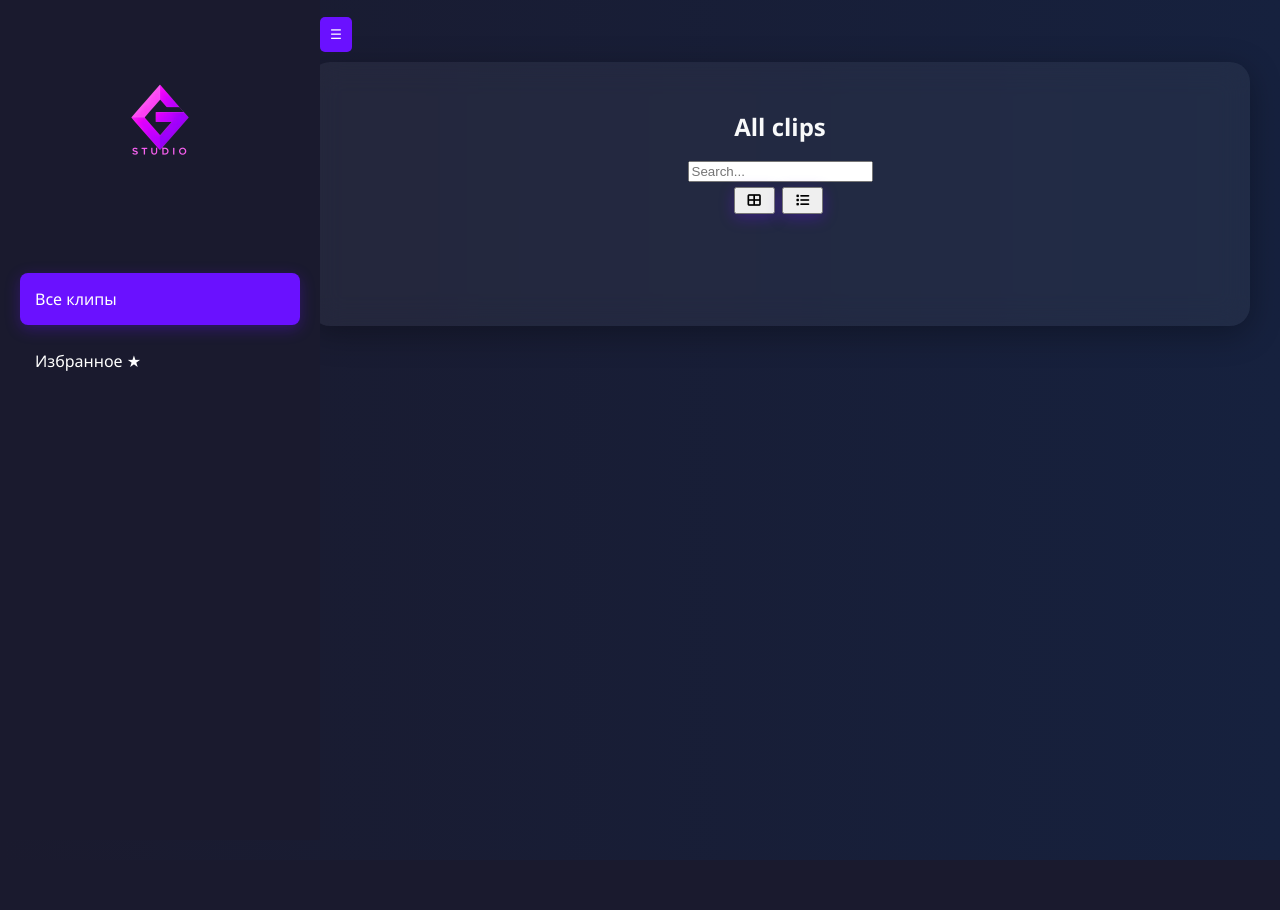
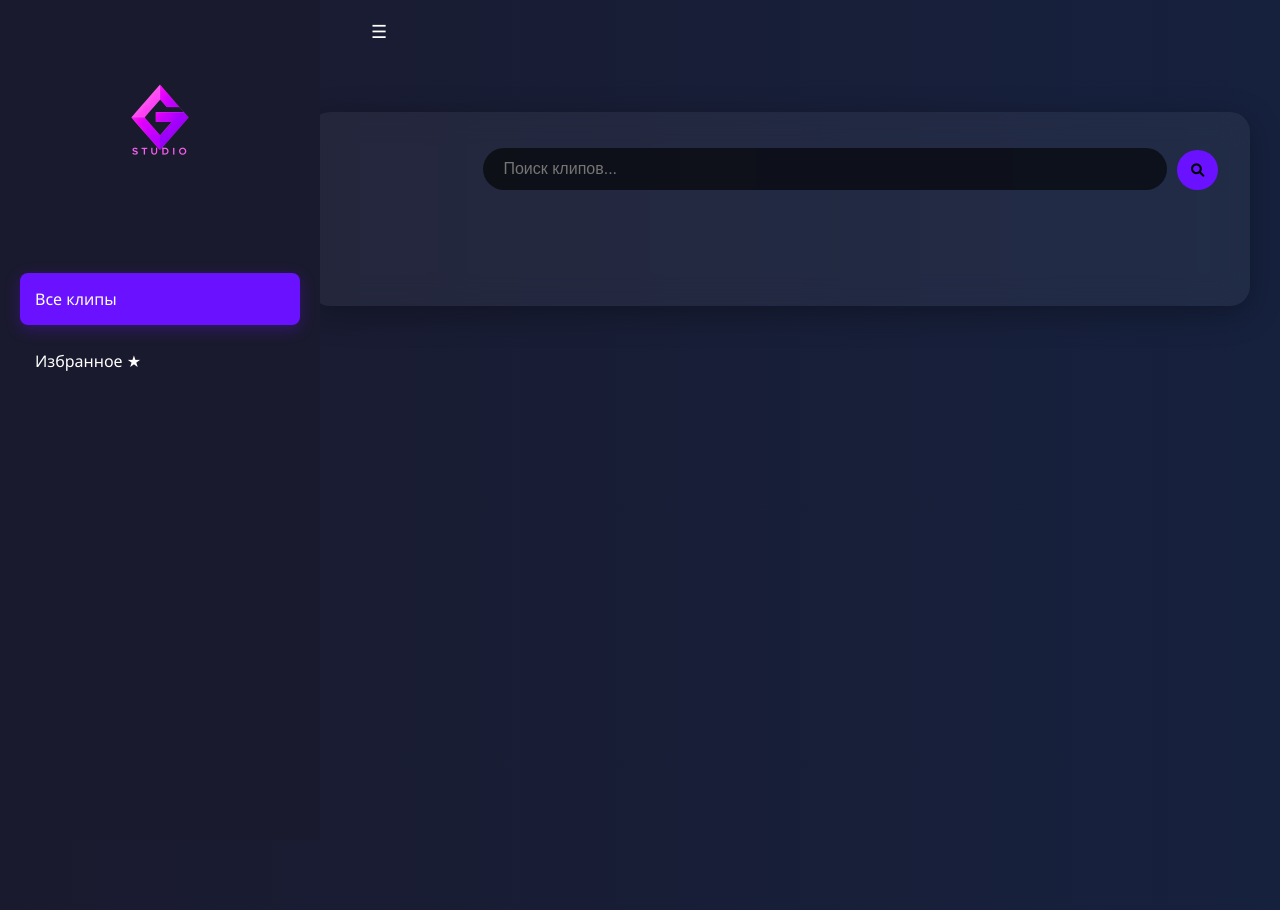
Before and after one commit to kirillsaitow/MyClips, a Flask app: page / in a window 1280 px wide. Before the commit the page ends 860 px from the top, so only its background shows below. Run offline with Flask 3, Linux system fonts and the light colour scheme.

Commit message:
new version, stable one 0.1.2

```diff
--- a/app.py
+++ b/app.py
@@ -141,17 +141,28 @@ def add_header(response):
 @app.route('/favorite', methods=['POST'])
 def toggle_favorite():
     filename = request.json.get('filename')
+    if not filename:
+        return jsonify({'status': 'error', 'message': 'Filename is required'}), 400
+
     favorites = request.cookies.get('favorites', '').split(',')
+    favorites = [f for f in favorites if f]  # Убираем пустые значения
 
     if filename in favorites:
         favorites.remove(filename)
+        status = 'removed'
     else:
         favorites.append(filename)
+        status = 'added'
 
-    response = jsonify({'status': 'success'})
-    response.set_cookie('favorites', ','.join(favorites))
+    response = jsonify({
+        'status': 'success',
+        'action': status,
+        'filename': filename,
+        'favorites': favorites
+    })
+
+    response.set_cookie('favorites', ','.join(favorites), max_age=30*24*60*60)
     return response
-
 
 @app.route('/view_mode', methods=['POST'])
 def change_view_mode():
--- a/static/css/style.css
+++ b/static/css/style.css
@@ -278,15 +256,17 @@ h1 {
 
 .collapse-btn {
     position: absolute;
-    right: -32px;
-    top: 17px;
-    background: var(--primary);
+    overflow: hidden;
+    right: -25%;
+    top: 1%;
+    background: transparent;
     color: white;
     border: none;
-    padding: 10px;
+    padding: 4% 4%;
     border-radius: 5px;
     cursor: pointer;
     z-index: 1001;
+    font-size: 18px;
 }
 
 
@@ -472,3 +452,106 @@ h1 {
     box-shadow: 0 4px 15px rgba(106,17,255,0.3);
 
 }
+
+.main-header {
+    position: sticky;
+    top: 2%;
+    z-index: 20;
+    overflow: hidden;
+    left: var(--sidebar-width);
+    right: 0;
+    background: transparent 0;
+    transition: left 0.3s ease;
+}
+
+.search-container {
+    max-width: 800px;
+    margin-left: 15%;
+    margin-top: 4px;
+    margin-bottom: 4px;
+}
+
+.search-box {
+    display: flex;
+    gap: 10px;
+    position: relative;
+}
+
+#search {
+    width: 100%;
+    padding: 12px 20px;
+    border: none;
+    border-radius: 25px;
+    background: rgba(0,0,0,0.6);
+    color: #fff;
+    font-size: 16px;
+    transition: all 0.3s ease;
+}
+
+#search:focus {
+    outline: none;
+    box-shadow: 0 0 0 2px var(--primary);
+    background: rgba(255,255,255,0.15);
+}
+
+.search-btn {
+    background: var(--primary);
+    border: none;
+    margin-block-start: 2px;
+    width: 45px;
+    height: 40px;
+    border-radius: 50%;
+    cursor: pointer;
+    transition: transform 0.3s ease;
+}
+
+.search-btn:hover {
+    transform: scale(0.9);
+}
+
+.clips-list .clip-card {
+    display: grid;
+    grid-template-columns: 200px 1fr;
+    gap: 20px;
+    padding: 15px;
+    background: rgba(255,255,255,0.03);
+    border-radius: 10px;
+}
+
+.clips-list .thumbnail-container {
+    height: 120px;
+}
+
+.clips-list .clip-info {
+    display: flex;
+    flex-direction: column;
+    justify-content: center;
+}
+
+.clips-container {
+    margin-top: 80px;
+    transition: opacity 0.3s ease;
+}
+
+.clip-card {
+    transition: transform 0.2s ease, box-shadow 0.2s ease;
+}
+
+.favorite-btn {
+    transition: all 0.2s cubic-bezier(0.4, 0, 0.2, 1);
+}
+
+:root {
+    --sidebar-width: 280px;
+}
+
+.main-content {
+    margin-left: var(--sidebar-width);
+    padding-top: 80px;
+}
+
+@media (max-width: 768px) {
+    .main-header {
+        left: 0;
+    }
+}
--- a/static/js/app.js
+++ b/static/js/app.js
@@ -14,36 +14,62 @@ document.querySelectorAll('.nav-btn').forEach(btn => {
 });
 
 // Избранное
-function toggleFavorite(filename) {
-    const btn = document.querySelector(`.clip-card[data-filename="${filename}"] .favorite-btn`);
+async function toggleFavorite(filename, event) {
+    event.stopPropagation();
+    const btn = event.target.closest('.favorite-btn');
 
-    fetch('/favorite', {
-        method: 'POST',
-        headers: {
-            'Content-Type': 'application/json',
-        },
-        body: JSON.stringify({ filename: filename })
-    })
-        .then(response => {
-            if(response.ok) {
-                btn.classList.toggle('active');
+    try {
+        const response = await fetch('/favorite', {
+            method: 'POST',
+            headers: {'Content-Type': 'application/json'},
+            body: JSON.stringify({filename: filename})
+        });
+
+        const data = await response.json();
+
+        if(data.status === 'success') {
+            btn.classList.toggle('active', data.action === 'added');
+            btn.textContent = data.action === 'added' ? '★' : '☆';
+
+            // Обновляем счетчик избранного
+            const favoritesCount = document.querySelector('.favorites-count');
+            if(favoritesCount) {
+                favoritesCount.textContent = data.favorites.length;
             }
-        });
+        }
+    } catch(error) {
+        console.error('Ошибка:', error);
+    }
 }
 
-function changeViewMode(mode) {
-    document.cookie = `view_mode=${mode}; path=/`;
-    document.querySelectorAll('.clips-grid, .clips-list').forEach(el => {
-        el.classList.add('hidden-view');
+// Инициализация состояния кнопок при загрузке страницы
+document.addEventListener('DOMContentLoaded', () => {
+    const favorites = document.cookie
+        .split('; ')
+        .find(row => row.startsWith('favorites='))
+        ?.split('=')[1]
+        ?.split(',') || [];
+
+    favorites.forEach(filename => {
+        const btn = document.querySelector(`.clip-card[data-filename="${filename}"] .favorite-btn`);
+        if(btn) {
+            btn.classList.add('active');
+            btn.textContent = '★';
+        }
     });
-    document.querySelector(`.clips-${mode}`).classList.remove('hidden-view');
+});
 
-    // Обновляем активные кнопки
-    document.querySelectorAll('.view-btn').forEach(btn => {
-        btn.classList.remove('active');
-        if(btn.dataset.mode === mode) btn.classList.add('active');
-    });
-}
+// function changeViewMode(mode) {
+//     const container = document.querySelector('.clips-container');
+//     container.className = `clips-container clips-${mode}`;
+//
+//     document.cookie = `view_mode=${mode}; path=/; max-age=2592000`;
+//
+//     // Обновление активных кнопок
+//     document.querySelectorAll('.view-btn').forEach(btn => {
+//         btn.classList.toggle('active', btn.dataset.mode === mode);
+//     });
+// }
 
 // Поиск
 function searchClips() {
@@ -166,3 +192,12 @@ function toggleSidebar() {
     sidebar.classList.toggle('collapsed');
     mainContent.classList.toggle('expanded');
 }
+
+// Обработчики закрытия видео
+document.addEventListener('keydown', (e) => {
+    if(e.key === 'Escape') closeVideo();
+});
+
+document.getElementById('video-modal').addEventListener('click', (e) => {
+    if(e.target === document.getElementById('video-modal')) closeVideo();
+});
--- a/templates/base.html
+++ b/templates/base.html
@@ -5,7 +5,7 @@
     <meta name="viewport" content="width=device-width, initial-scale=1.0">
     <title>GameClip Studio | {% block title %}{% endblock %}</title>
     <link rel="stylesheet" href="{{ url_for('static', filename='css/style.css') }}">
-    <link rel="stylesheet" href="https://cdnjs.cloudflare.com/ajax/libs/font-awesome/6.0.0/css/all.min.css">
+    <link rel="stylesheet" href="https://cdnjs.cloudflare.com/ajax/libs/font-awesome/6.0.0/css/all.min.css"
 </head>
 <body>
 <nav class="sidebar">
--- a/templates/index.html
+++ b/templates/index.html
@@ -2,27 +2,36 @@
 {% block title %}Главная{% endblock %}
 {% block content %}
 <div class="container">
-    <header>
-        <h1>All clips</h1>
-        <div class="controls">
-            <label for="search"></label><input type="text" id="search"
-                                               placeholder="Search..."
-                                               value="{{ search_query }}"
-                                               onkeypress="if(event.keyCode === 13) searchClips()">
-            <div class="view-toggle">
-                <button class="view-btn {% if view_mode == 'grid' %}active{% endif %}"
-                        data-mode="grid"
-                        onclick="changeViewMode('grid')">
-                    <i class="fas fa-th-large"></i>
-                </button>
-                <button class="view-btn {% if view_mode == 'list' %}active{% endif %}"
-                        data-mode="list"
-                        onclick="changeViewMode('list')">
-                    <i class="fas fa-list"></i>
+    <header class="main-header">
+        <div class="search-container">
+            <div class="search-box">
+                <label for="search"></label><input type="text"
+                                                   id="search"
+                                                   placeholder="Поиск клипов..."
+                                                   value="{{ search_query }}"
+                                                   onkeyup="if(event.key === 'Enter') searchClips()">
+                <button class="search-btn" onclick="searchClips()">
+                    <i class="fas fa-search"></i>
                 </button>
             </div>
         </div>
     </header>
+<!--    <header>-->
+<!--        <div class="controls">-->
+<!--            <div class="view-toggle">-->
+<!--                <button class="view-btn {% if view_mode == 'grid' %}active{% endif %}"-->
+<!--                        data-mode="grid"-->
+<!--                        onclick="changeViewMode('grid')">-->
+<!--                    <i class="fas fa-th-large"></i>-->
+<!--                </button>-->
+<!--                <button class="view-btn {% if view_mode == 'list' %}active{% endif %}"-->
+<!--                        data-mode="list"-->
+<!--                        onclick="changeViewMode('list')">-->
+<!--                    <i class="fas fa-list"></i>-->
+<!--                </button>-->
+<!--            </div>-->
+<!--        </div>-->
+<!--    </header>-->
 
     <ul class="clips-{{ view_mode }}">
         {% for clip in clips %}
@@ -33,8 +42,8 @@
                      alt="{{ clip.filename }}"
                      class="thumbnail">
                 <button class="favorite-btn {% if clip.filename in favorites %}active{% endif %}"
-                        onclick="event.stopPropagation(); toggleFavorite('{{ clip.filename }}')">
-                    ★
+                        onclick="toggleFavorite('{{ clip.filename }}', event)">
+                    {% if clip.filename in favorites %}★{% else %}☆{% endif %}
                 </button>
             </div>
             <div class="clip-info">
```
Also changed, not shown: other parts of static/css/style.css (+58 -80 lines).
